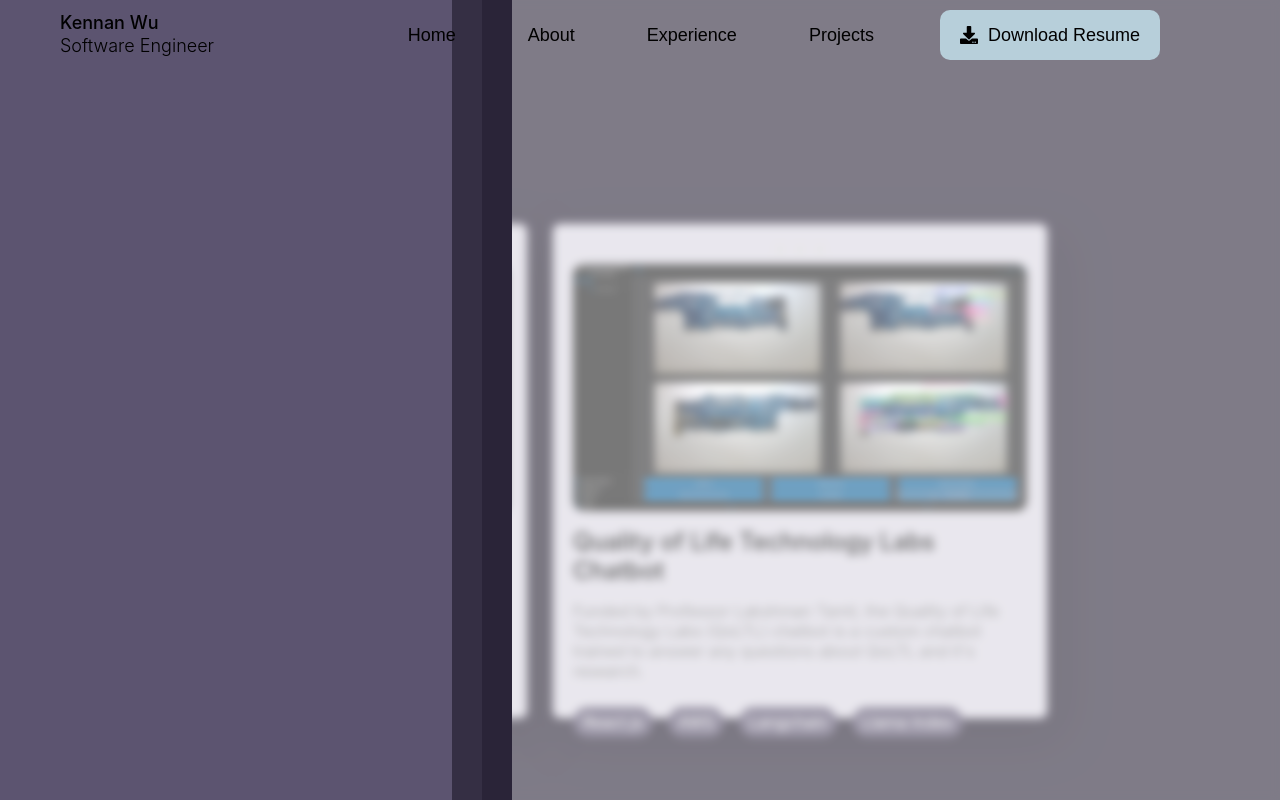
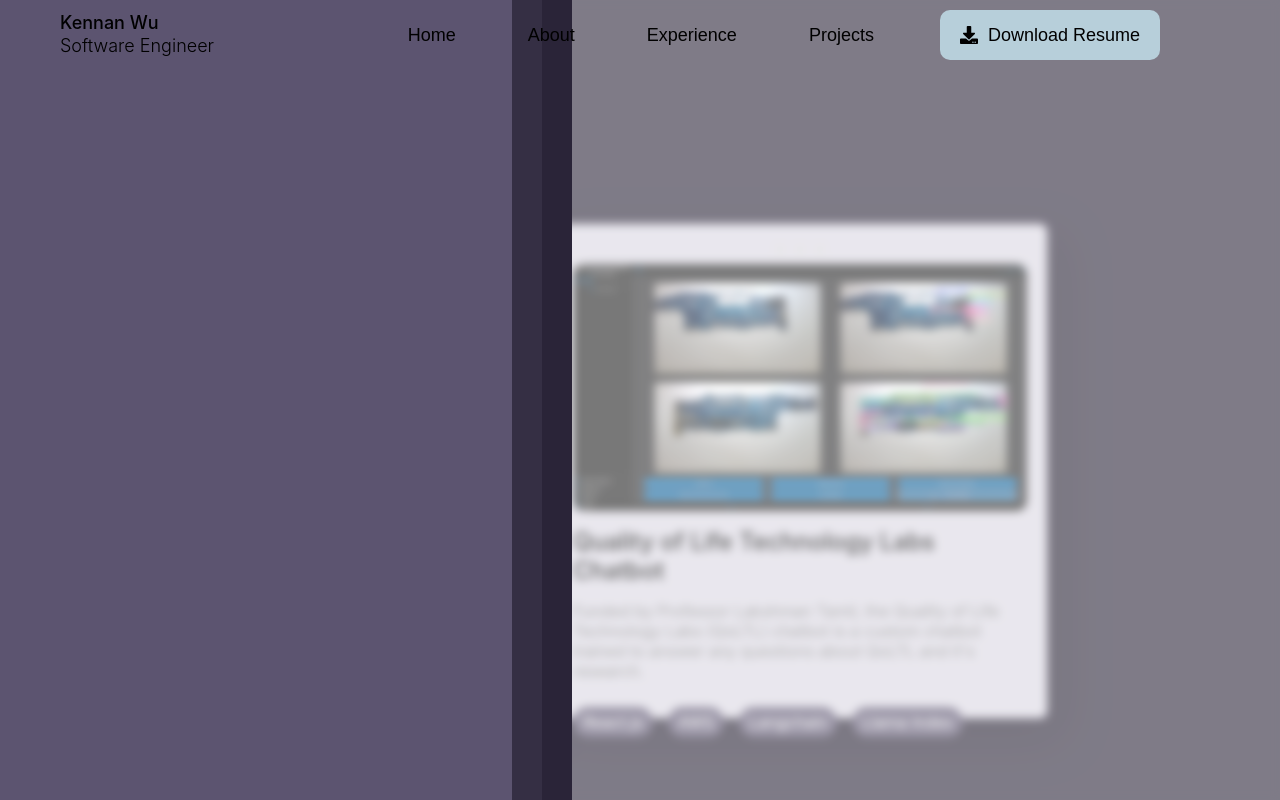
Before and after one commit to nyook941/kennan-portfolio, a React (Create React App) app: page / in a window 1280 px wide. Both pictures are taken after a click on the element 280 px from the left and 3546 px from the top of the page. Shown: the part 3076-3876 px from the top of the page. Built offline with nearby package versions, Linux system fonts and the light colour scheme.

Commit message:
work on project modal animations

```diff
--- /dev/null
+++ b/src/components/projects/modal/project-modal-about.tsx
@@ -0,0 +1,44 @@
+import { useState } from "react";
+
+export default function ProjectsModalAbout({
+  isOpen,
+  section,
+  onClick,
+  hovered,
+  onHover,
+  onMouseLeave,
+}: {
+  isOpen: boolean;
+  section: "about" | "tech" | "gallery" | "none";
+  hovered: "about" | "tech" | "gallery" | "none";
+  onClick: () => void;
+  onHover: () => void;
+  onMouseLeave: () => void;
+}) {
+  const handleModalClick = (e: any) => {
+    onClick();
+    e.stopPropagation();
+  };
+
+  const isHover = hovered === "about";
+  const isSelected = section === "about";
+
+  const className = `Projects-Modal about ${
+    !isOpen ? "not-open-selected" : ""
+  } ${isOpen && isSelected ? "openAbout" : ""} ${
+    isHover && !isSelected ? "hover-not-selected" : ""
+  } ${!isHover && !isSelected ? "not-hover-not-selected" : ""}`;
+
+  return (
+    <div
+      className={className}
+      onClick={handleModalClick}
+      onMouseEnter={() => {
+        onHover();
+      }}
+      onMouseLeave={() => {
+        onMouseLeave();
+      }}
+    ></div>
+  );
+}
--- /dev/null
+++ b/src/components/projects/modal/project-modal-gallery.tsx
@@ -0,0 +1,35 @@
+import { useState } from "react";
+
+export default function ProjectsModalGallery({
+  isOpen,
+  section,
+  onClick,
+  hovered,
+  onHover,
+  onMouseLeave,
+}: {
+  isOpen: boolean;
+  section: "about" | "tech" | "gallery" | "none";
+  hovered: "about" | "tech" | "gallery" | "none";
+  onClick: () => void;
+  onHover: () => void;
+  onMouseLeave: () => void;
+}) {
+  const handleModalClick = (e: any) => {
+    onClick();
+    e.stopPropagation();
+  };
+
+  return (
+    <div
+      className={`Projects-Modal gallery ${isOpen ? "openGallery" : ""} `}
+      onClick={handleModalClick}
+      onMouseEnter={() => {
+        onHover();
+      }}
+      onMouseLeave={() => {
+        onMouseLeave();
+      }}
+    ></div>
+  );
+}
--- /dev/null
+++ b/src/components/projects/modal/project-modal-technical-info.tsx
@@ -0,0 +1,41 @@
+import { useState } from "react";
+
+export default function ProjectsModalTech({
+  isOpen,
+  section,
+  onClick,
+  hovered,
+  onHover,
+  onMouseLeave,
+}: {
+  isOpen: boolean;
+  section: "about" | "tech" | "gallery" | "none";
+  hovered: "about" | "tech" | "gallery" | "none";
+  onClick: () => void;
+  onHover: () => void;
+  onMouseLeave: () => void;
+}) {
+  const handleModalClick = (e: any) => {
+    onClick();
+    console.log("clicking tech");
+    e.stopPropagation();
+  };
+
+  const isHover = hovered === "tech";
+  const isSelected = section === "tech";
+
+  const className = `Projects-Modal tech ${isOpen ? "openTech" : ""} `;
+
+  return (
+    <div
+      className={className}
+      onClick={handleModalClick}
+      onMouseEnter={() => {
+        onHover();
+      }}
+      onMouseLeave={() => {
+        onMouseLeave();
+      }}
+    ></div>
+  );
+}
--- a/src/components/projects/project-modal-about.tsx
+++ /dev/null
@@ -1,12 +0,0 @@
-export default function ProjectsModalAbout({ isOpen }: { isOpen: boolean }) {
-  const handleModalClick = (e: any) => {
-    e.stopPropagation();
-  };
-
-  return (
-    <div
-      className={`Projects-Modal one ${isOpen ? "open1" : ""}`}
-      onClick={handleModalClick}
-    ></div>
-  );
-}
--- a/src/components/projects/project-more-info.tsx
+++ b/src/components/projects/project-more-info.tsx
@@ -1,4 +1,7 @@
-import ProjectsModalAbout from "./project-modal-about";
+import { useEffect, useState } from "react";
+import ProjectsModalAbout from "./modal/project-modal-about";
+import ProjectsModalGallery from "./modal/project-modal-gallery";
+import ProjectsModalTech from "./modal/project-modal-technical-info";
 
 export default function ProjectsModal({
   isOpen,
@@ -9,12 +12,39 @@ export default function ProjectsModal({
 }) {
   const handleBackgroundClick = (e: any) => {
     e.stopPropagation();
+    setSection("about");
     closeModal();
   };
 
-  // Prevent the modal close function when clicking on the modal itself
-  const handleModalClick = (e: any) => {
-    e.stopPropagation(); // Stops the click event from propagating to the parent
+  const [section, setSection] = useState<"about" | "tech" | "gallery" | "none">(
+    "about"
+  );
+  const [hovered, setHovered] = useState<"about" | "tech" | "gallery" | "none">(
+    "about"
+  );
+
+  const handleClickAbout = () => {
+    setSection("about");
+  };
+  const handleHoverAbout = () => {
+    setHovered("about");
+  };
+  const handleMouseLeave = () => {
+    setHovered("none");
+  };
+
+  const handleClickTech = () => {
+    setSection("tech");
+  };
+  const handleHoverTech = () => {
+    setHovered("tech");
+  };
+
+  const handleClickGallery = () => {
+    setSection("gallery");
+  };
+  const handleHoverGallery = () => {
+    setHovered("gallery");
   };
 
   return (
@@ -22,15 +52,30 @@ export default function ProjectsModal({
       className={`Projects-Modal-Container ${isOpen ? "open" : ""}`}
       onClick={handleBackgroundClick}
     >
-      <ProjectsModalAbout isOpen={isOpen} />
-      <div
-        className={`Projects-Modal two ${isOpen ? "open2" : ""}`}
-        onClick={handleModalClick}
-      ></div>
-      <div
-        className={`Projects-Modal three ${isOpen ? "open3" : ""}`}
-        onClick={handleModalClick}
-      ></div>
+      <ProjectsModalGallery
+        isOpen={isOpen}
+        section={section}
+        hovered={hovered}
+        onClick={handleClickGallery}
+        onHover={handleHoverGallery}
+        onMouseLeave={handleMouseLeave}
+      />
+      <ProjectsModalTech
+        isOpen={isOpen}
+        section={section}
+        hovered={hovered}
+        onClick={handleClickTech}
+        onHover={handleHoverTech}
+        onMouseLeave={handleMouseLeave}
+      />
+      <ProjectsModalAbout
+        isOpen={isOpen}
+        section={section}
+        hovered={hovered}
+        onClick={handleClickAbout}
+        onHover={handleHoverAbout}
+        onMouseLeave={handleMouseLeave}
+      />
     </div>
   );
 }
--- a/src/components/projects/projects.css
+++ b/src/components/projects/projects.css
@@ -110,35 +110,46 @@
 
 .Projects-Modal {
   height: 100%;
-  width: 0%;
+  width: 40%;
   position: absolute;
   top: 0;
   left: 0;
+  transform: translateX(-100%);
 }
 
-.one {
-  background-color: #2a2438;
-  transition: width 0.3s ease-in;
+.Projects-Modal.about {
+  background-color: #5c5470;
+}
+.about.not-open-selected {
+  transform: translateX(-100%);
+  transition: transform 0.3s ease-out 0.4s;
+}
+.Projects-Modal.openAbout {
+  transform: translateX(0);
+}
+.about.hover-not-selected {
+  transform: translateX(calc(-100% + 120px));
+  transition: transform 0.3s ease-out;
+}
+.about.not-hover-not-selected {
+  transform: translateX(calc(-100% + 30px));
+  transition: transform 0.3s ease-out;
 }
 
-.two {
-  background-color: #352f44;
-  transition: width 0.3s ease-in 0.2s;
+.gallery {
+  background-color: #2a2438;
+  transition: transform 0.3s ease-out;
 }
 
-.three {
-  background-color: #5c5470;
-  transition: width 0.3s ease-in 0.4s;
+.tech {
+  background-color: #352f44;
+  transition: transform 0.3s ease-out 0.2s;
 }
 
-.Projects-Modal.open1 {
-  width: 40%;
+.Projects-Modal.openTech {
+  transform: translateX(30px);
 }
 
-.Projects-Modal.open2 {
-  width: calc(40% - 30px);
+.Projects-Modal.openGallery {
+  transform: translateX(60px);
 }
-
-.Projects-Modal.open3 {
-  width: calc(40% - 60px);
-}
```
